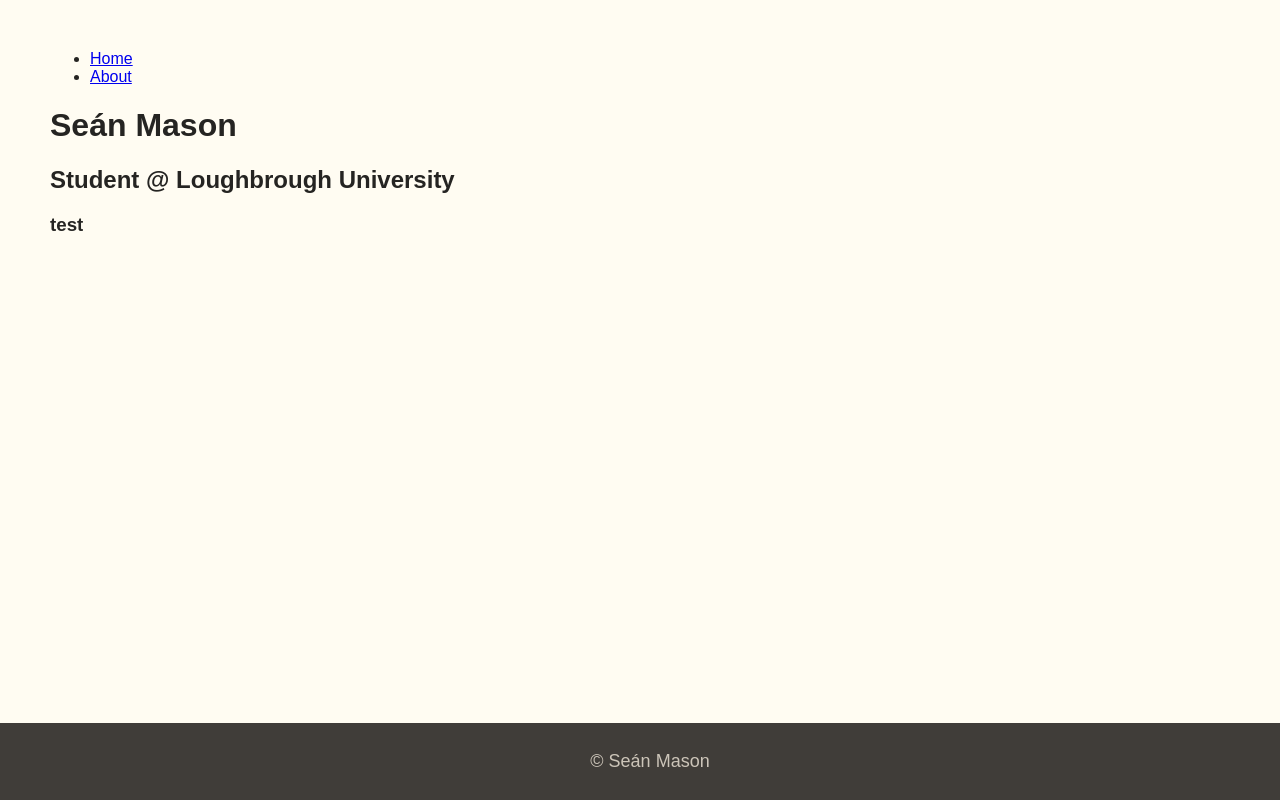
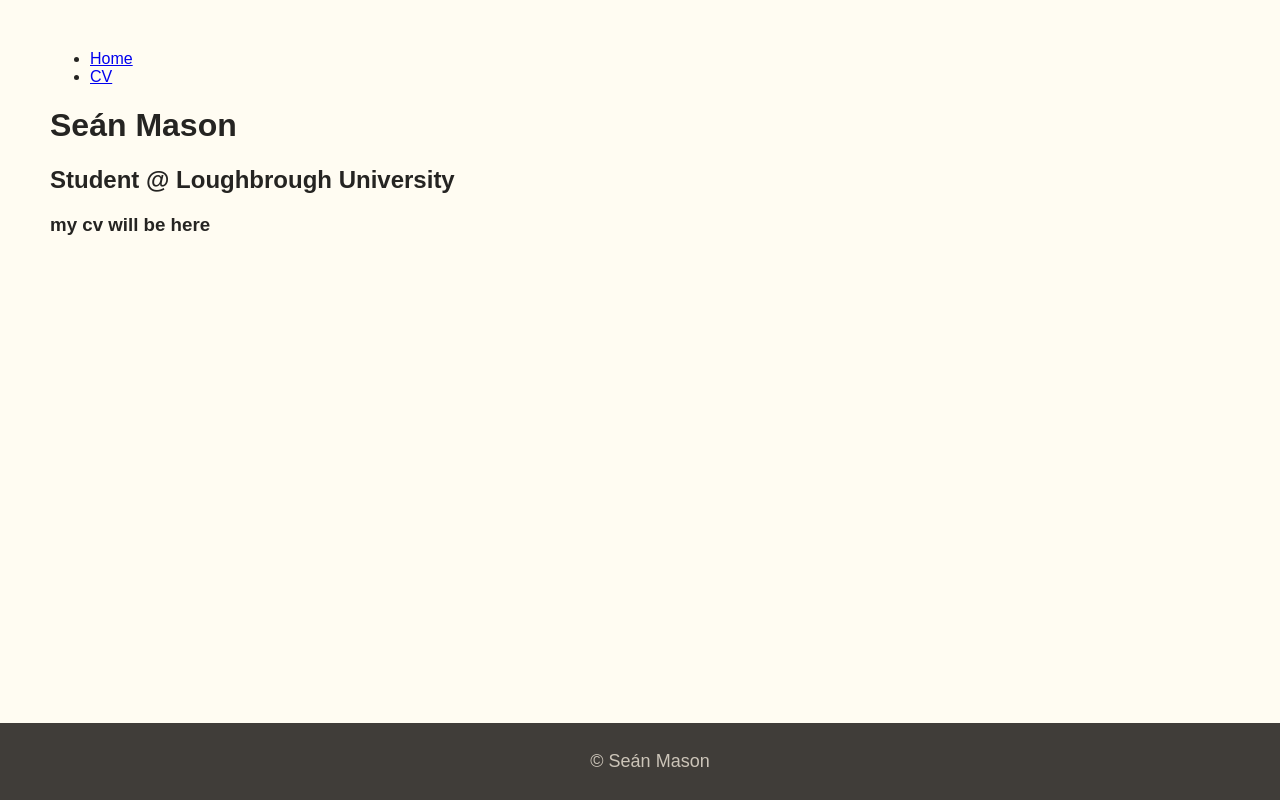
Before and after one commit to se-mason/Personal-Webpage, a plain HTML site: page cv.html in a window 1280 px wide. Drawn offline with Linux system fonts and the light colour scheme.

Commit message:
Button Name Changes

```diff
--- a/cv.html
+++ b/cv.html
@@ -10,7 +10,7 @@
     <nav>
         <ul>
           <li><a href="index.html">Home</a></li>
-          <li><a href="cv.html">About</a></li>
+          <li><a href="cv.html">CV</a></li>
           <!--<li><a href="projects.html">Projects</a></li>
           <li><a href="contact.html">Contact</a></li> -->
         </ul>
@@ -21,7 +21,7 @@
     <h1>Seán Mason</h1>
     <h2>Student @ Loughbrough University</h2>
 
-    <h3> test</h3>
+    <h3> my cv will be here</h3>
 
 
 </body>
```
Also changed, not shown: index.html (+1 -1 lines).
